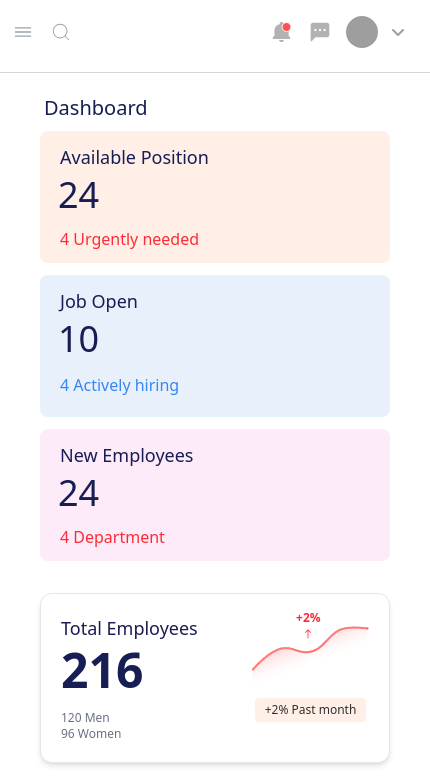
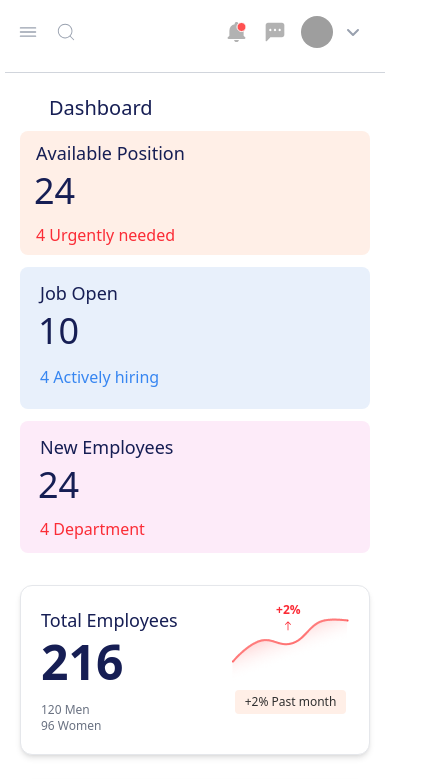
Before and after one commit to animesh156/Random-Dashboard, a Next.js app: page / in a window 390 px wide. Shown: the top 779 px of the page, 430 px wide, since content can reach past the window. Built offline with nearby package versions, Linux system fonts and the light colour scheme; grey boxes are pictures that could not be loaded.

Commit message:
fixed card alignment issue for smaller devices

```diff
--- a/src/app/page.js
+++ b/src/app/page.js
@@ -17,7 +17,7 @@ export default function Home() {
         <Navbar />
 
         {/* Border */}
-        <div className="border-t  border-gray-300 mt-2 md:mt-4   md:w-[707px] lg:w-[1065px] ml-0 md:ml-11"></div>
+        <div className="border-t  border-gray-300 mt-2 md:mt-4 w-[380px]  md:w-[707px] lg:w-[1065px] ml-0 md:ml-11"></div>
 
         <h3
           className="md:text-[24px] text-[20px] font-[500] ml-11 mt-5 mb-2"
--- a/src/components/DashboardMain.js
+++ b/src/components/DashboardMain.js
@@ -5,13 +5,13 @@ import UpcomingSchedule from "./UpcomingSchedule";
 
 export default function DashboardMain() {
   return (
-    <div className="flex px-9 gap-x-5 flex-col lg:flex-row items-center ">
+    <div className="flex md:px-9 gap-x-5 flex-col lg:flex-row items-center ">
       {/* left part */}
 
       <div className="flex flex-col items-center">
         <div className="flex md:p-2 flex-col justify-center gap-y-3 items-center md:flex-row gap-x-4 mb-7">
           <div
-            className=" md:h-[136px] w-[350px] md:w-[200px] p-3 rounded-lg"
+            className=" md:h-[136px] w-[350px] md:w-[200px] p-2 rounded-lg"
             style={{
               backgroundColor: "rgba(255, 239, 231, 1)",
               color: "rgba(22, 30, 84, 1)",
```
